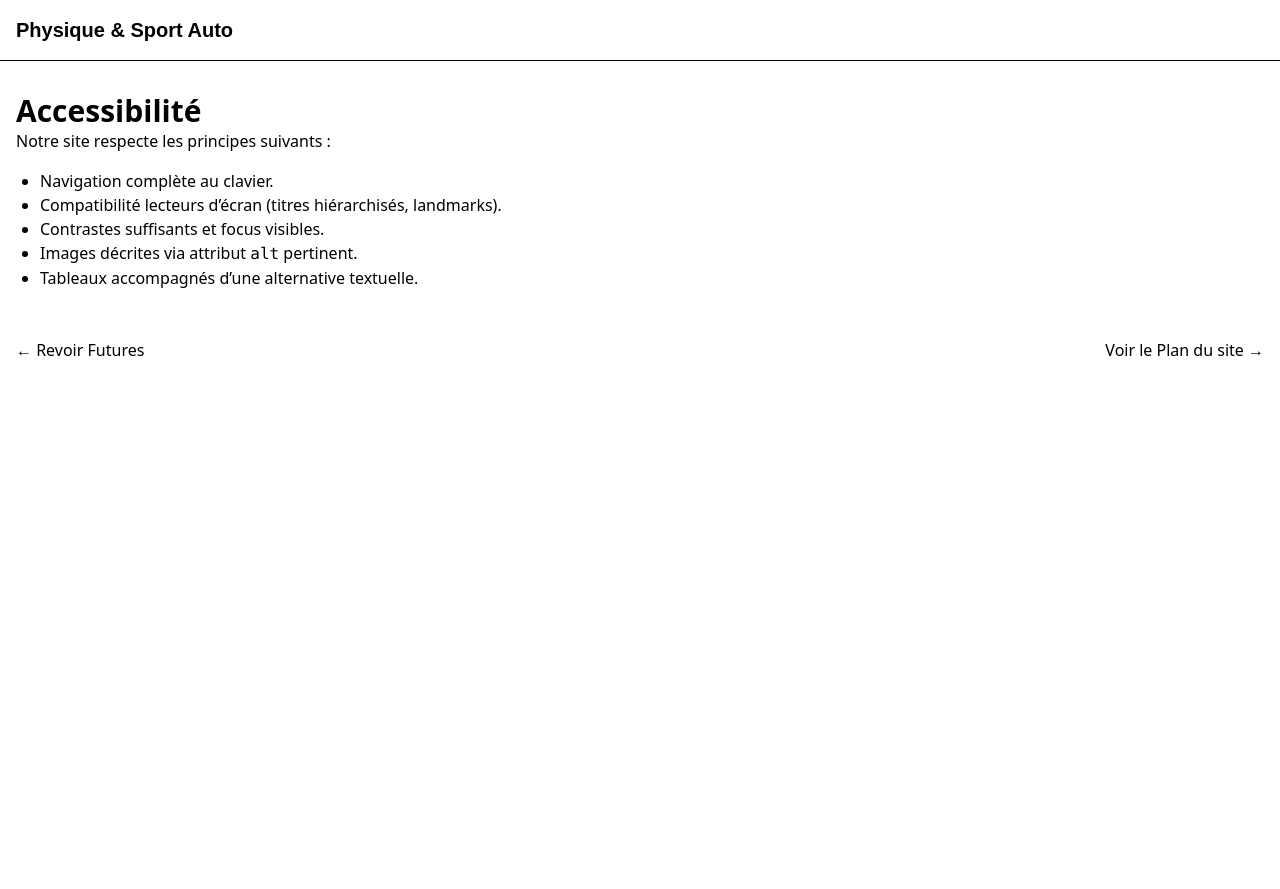
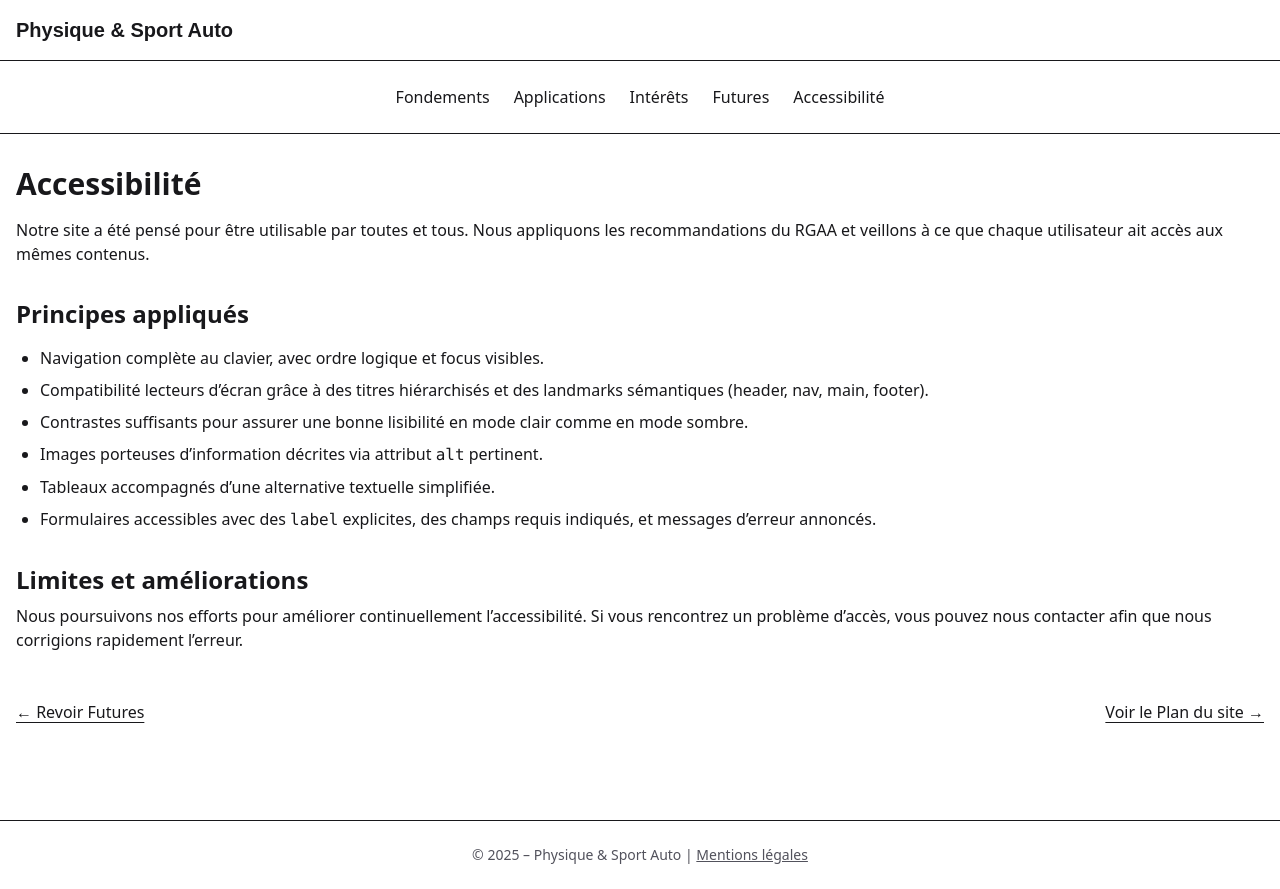
Before and after one commit to Teyncz/front_sw, a website built with Vite: page src/html/accessibilite.html in a window 1280 px wide. Before the commit the page ends 800 px from the top, so only its background shows below. Built offline with nearby package versions, Linux system fonts and the light colour scheme; a web font is replaced by a local one.

Commit message:
accessibilité

```diff
--- a/index.html
+++ b/index.html
@@ -2,12 +2,7 @@
 <html lang="fr">
 <head>
   <meta charset="UTF-8" />
-<<<<<<< HEAD
-  <!-- Tailwind compilé chez toi -> src/style.css -->
   <link rel="stylesheet" href="/src/style.css">
-=======
-  <link rel="stylesheet" href="/src/style.css">
->>>>>>> 14ea8a12885451f3b248bf958f945e7c75212024
   <meta name="viewport" content="width=device-width, initial-scale=1.0" />
   <meta name="color-scheme" content="light dark">
   <title>Aérodynamisme en sport auto – Accueil</title>
@@ -15,12 +10,7 @@
 </head>
 
 <body class="bg-white text-zinc-900 dark:bg-zinc-950 dark:text-zinc-100 antialiased">
-<<<<<<< HEAD
-  <!-- Lien d’évitement -->
   <a href="/#contenu" class="sr-only focus:not-sr-only focus:fixed focus:left-2 focus:top-2 focus:z-50 focus:rounded focus:bg-amber-400 focus:px-3 focus:py-2 focus:text-black">
-=======
-  <a href="/#contenu" class="sr-only focus:not-sr-only focus:fixed focus:left-2 focus:top-2 focus:z-50 focus:rounded focus:bg-amber-400 focus:px-3 focus:py-2 focus:text-black">
->>>>>>> 14ea8a12885451f3b248bf958f945e7c75212024
     Aller au contenu principal
   </a>
 
--- a/src/html/accessibilite.html
+++ b/src/html/accessibilite.html
@@ -4,29 +4,66 @@
   <meta charset="UTF-8" />
   <link rel="stylesheet" href="../style.css">
   <meta name="viewport" content="width=device-width, initial-scale=1.0" />
+  <meta name="color-scheme" content="light dark" />
   <title>Accessibilité</title>
   <meta name="description" content="Engagements d’accessibilité : navigation clavier, lecteurs d’écran, focus visibles, alternatives textuelles et conformité RGAA." />
 </head>
-<body>
-  <a href="#contenu" class="sr-only focus:not-sr-only">Aller au contenu</a>
+<body class="bg-white text-zinc-900 dark:bg-zinc-950 dark:text-zinc-100 antialiased">
+  <!-- Lien d’évitement -->
+  <a href="#contenu" class="sr-only focus:not-sr-only focus:fixed focus:left-2 focus:top-2 focus:z-50 focus:rounded focus:bg-amber-400 focus:px-3 focus:py-2 focus:text-black">
+    Aller au contenu principal
+  </a>
+
+  <!-- En-tête -->
   <header role="banner" class="border-b p-4">
     <p class="font-Kamerik text-xl font-semibold">Physique & Sport Auto</p>
   </header>
-  <main id="contenu" class="max-w-[1280px] mx-auto px-4 py-8">
+
+  <!-- Navigation principale -->
+  <nav aria-label="Navigation principale" class="border-b">
+    <ul class="flex gap-6 justify-center h-[72px] items-center">
+      <li><a href="./fondements.html">Fondements</a></li>
+      <li><a href="./applications.html">Applications</a></li>
+      <li><a href="./interets.html">Intérêts</a></li>
+      <li><a href="./futures.html">Futures</a></li>
+      <li><a href="./accessibilite.html" aria-current="page">Accessibilité</a></li>
+    </ul>
+  </nav>
+
+  <!-- Contenu principal -->
+  <main id="contenu" class="max-w-[1280px] mx-auto px-4 py-8" tabindex="-1">
     <h1 class="text-3xl font-bold">Accessibilité</h1>
-    <p>Notre site respecte les principes suivants :</p>
-    <ul class="list-disc pl-6 mt-4">
-      <li>Navigation complète au clavier.</li>
-      <li>Compatibilité lecteurs d’écran (titres hiérarchisés, landmarks).</li>
-      <li>Contrastes suffisants et focus visibles.</li>
-      <li>Images décrites via attribut <code>alt</code> pertinent.</li>
-      <li>Tableaux accompagnés d’une alternative textuelle.</li>
-    </ul>
+    <p class="mt-4">Notre site a été pensé pour être utilisable par toutes et tous. Nous appliquons les recommandations du RGAA et veillons à ce que chaque utilisateur ait accès aux mêmes contenus.</p>
 
+    <section class="mt-8">
+      <h2 class="text-2xl font-semibold">Principes appliqués</h2>
+      <ul class="list-disc pl-6 mt-4 space-y-2">
+        <li>Navigation complète au clavier, avec ordre logique et focus visibles.</li>
+        <li>Compatibilité lecteurs d’écran grâce à des titres hiérarchisés et des landmarks sémantiques (header, nav, main, footer).</li>
+        <li>Contrastes suffisants pour assurer une bonne lisibilité en mode clair comme en mode sombre.</li>
+        <li>Images porteuses d’information décrites via attribut <code>alt</code> pertinent.</li>
+        <li>Tableaux accompagnés d’une alternative textuelle simplifiée.</li>
+        <li>Formulaires accessibles avec des <code>label</code> explicites, des champs requis indiqués, et messages d’erreur annoncés.</li>
+      </ul>
+    </section>
+
+    <section class="mt-8">
+      <h2 class="text-2xl font-semibold">Limites et améliorations</h2>
+      <p class="mt-2">Nous poursuivons nos efforts pour améliorer continuellement l’accessibilité. Si vous rencontrez un problème d’accès, vous pouvez nous contacter afin que nous corrigions rapidement l’erreur.</p>
+    </section>
+
+    <!-- Navigation de bas de page -->
     <nav class="mt-12 flex justify-between">
-      <a href="./futures.html">← Revoir Futures</a>
-      <a href="./plan.html">Voir le Plan du site →</a>
+      <a href="./futures.html" class="underline underline-offset-4">← Revoir Futures</a>
+      <a href="./plan.html" class="underline underline-offset-4">Voir le Plan du site →</a>
     </nav>
   </main>
+
+  <!-- Pied de page -->
+  <footer role="contentinfo" class="mt-16 border-t">
+    <div class="max-w-[1280px] mx-auto px-4 py-6 text-sm text-zinc-600 dark:text-zinc-400 text-center">
+      © 2025 – Physique & Sport Auto | <a href="./mentions.html" class="underline">Mentions légales</a>
+    </div>
+  </footer>
 </body>
 </html>
```
